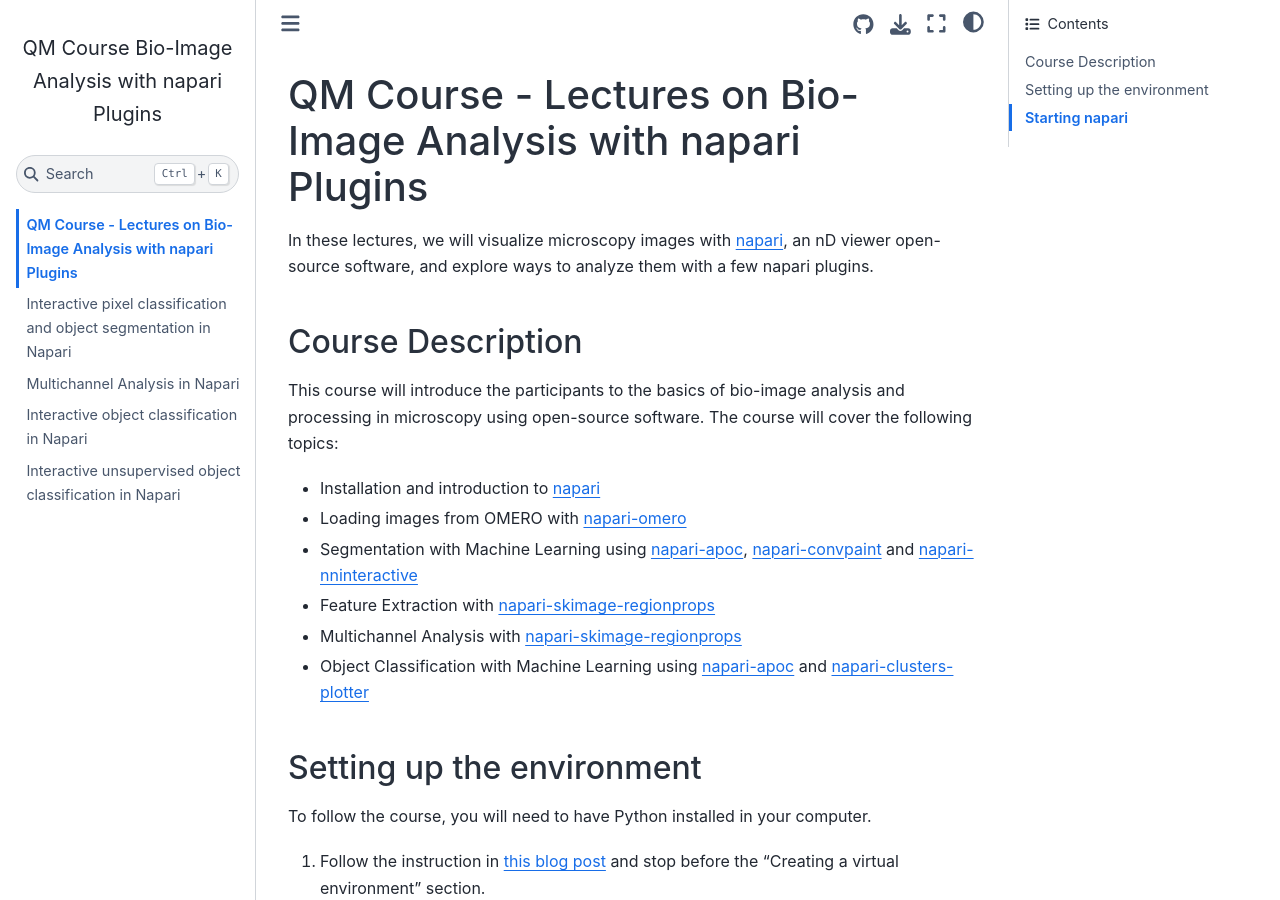
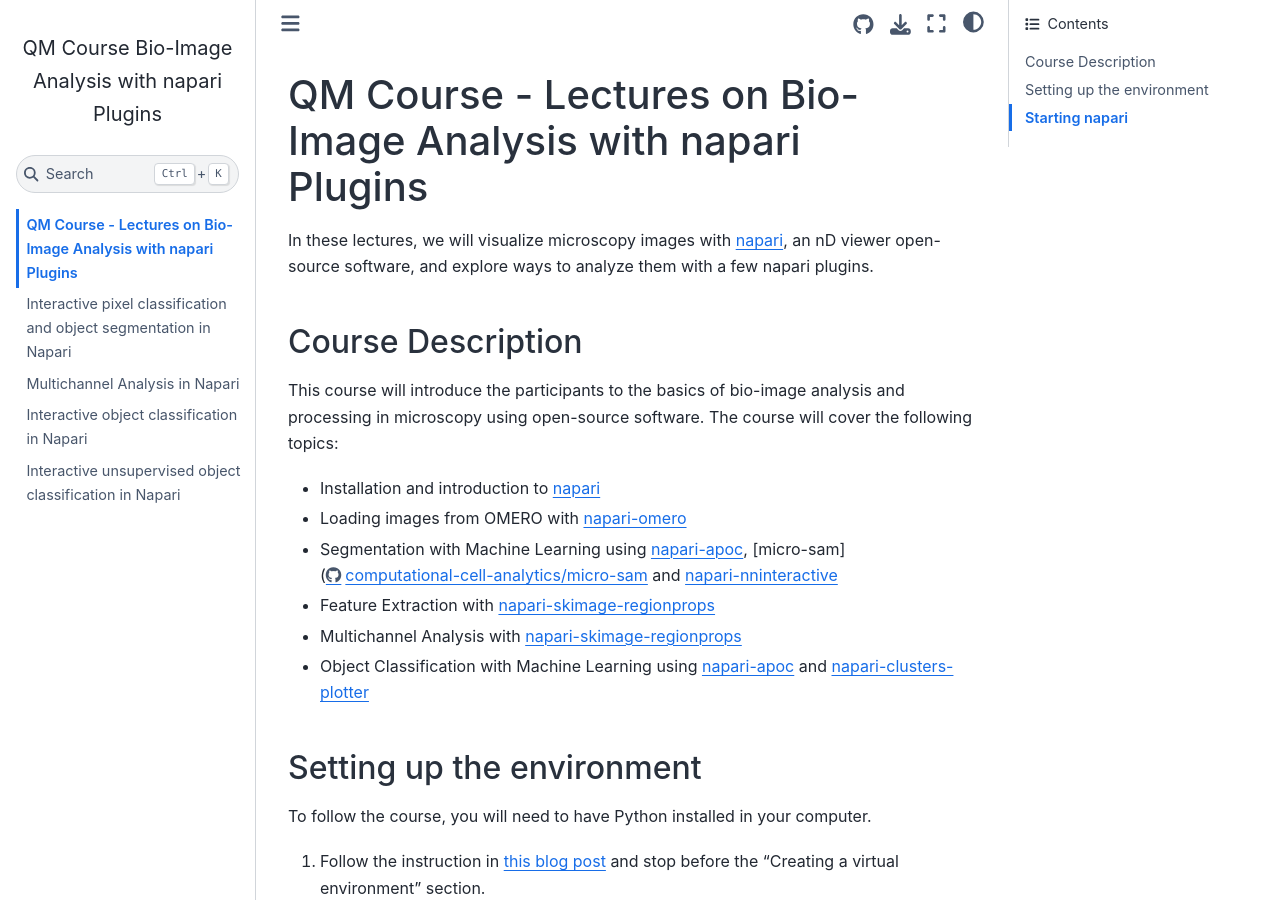
Before and after one commit to BiAPoL/BioImage-Analysis-and-Data-Processing-Workshop-2025, a Jupyter Book: the page built from docs/intro.md, in a window 1280 px wide and 900 px high. Built offline with Jupyter Book 1.0.4 settings and Sphinx 7.4.7 and the Sphinx Book theme 1.1.4, drawn with Linux system fonts in a browser that asks for light colours; pages that are not in the unit, such as notebooks, are missing from menus.

Commit message:
link to micro-sam

```diff
--- a/docs/intro.md
+++ b/docs/intro.md
@@ -8,7 +8,7 @@ This course will introduce the participants to the basics of bio-image analysis
 
 - Installation and introduction to [napari](https://napari.org/stable/)
 - Loading images from OMERO with [napari-omero](https://github.com/tlambert03/napari-omero)
-- Segmentation with Machine Learning using [napari-apoc](https://github.com/haesleinhuepf/napari-accelerated-pixel-and-object-classification), [napari-convpaint](https://github.com/guiwitz/napari-convpaint) and [napari-nninteractive](https://github.com/MIC-DKFZ/napari-nninteractive)
+- Segmentation with Machine Learning using [napari-apoc](https://github.com/haesleinhuepf/napari-accelerated-pixel-and-object-classification), [micro-sam](https://github.com/computational-cell-analytics/micro-sam and [napari-nninteractive](https://github.com/MIC-DKFZ/napari-nninteractive)
 - Feature Extraction with [napari-skimage-regionprops](https://github.com/haesleinhuepf/napari-skimage-regionprops)
 - Multichannel Analysis with [napari-skimage-regionprops](https://github.com/haesleinhuepf/napari-skimage-regionprops)
 - Object Classification with Machine Learning using [napari-apoc](https://github.com/haesleinhuepf/napari-accelerated-pixel-and-object-classification) and [napari-clusters-plotter](https://github.com/BiAPoL/napari-clusters-plotter)
```
